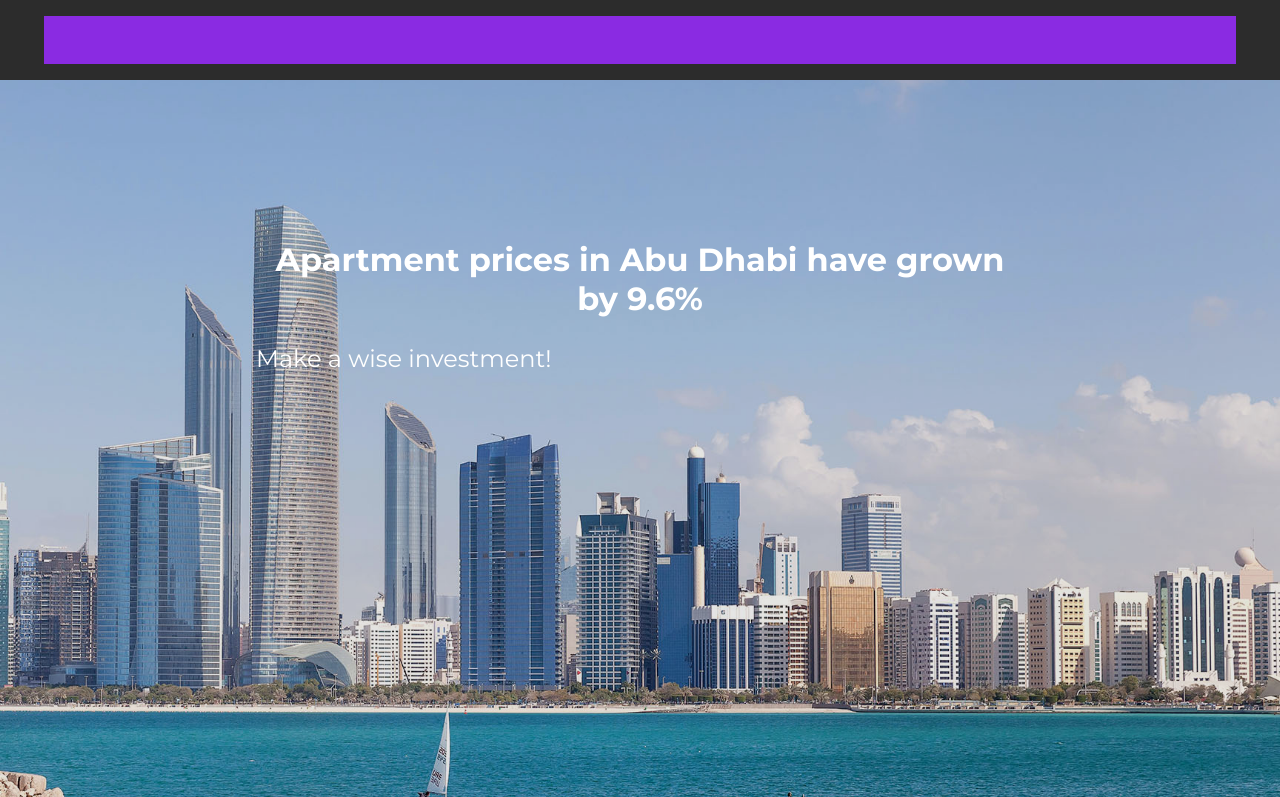
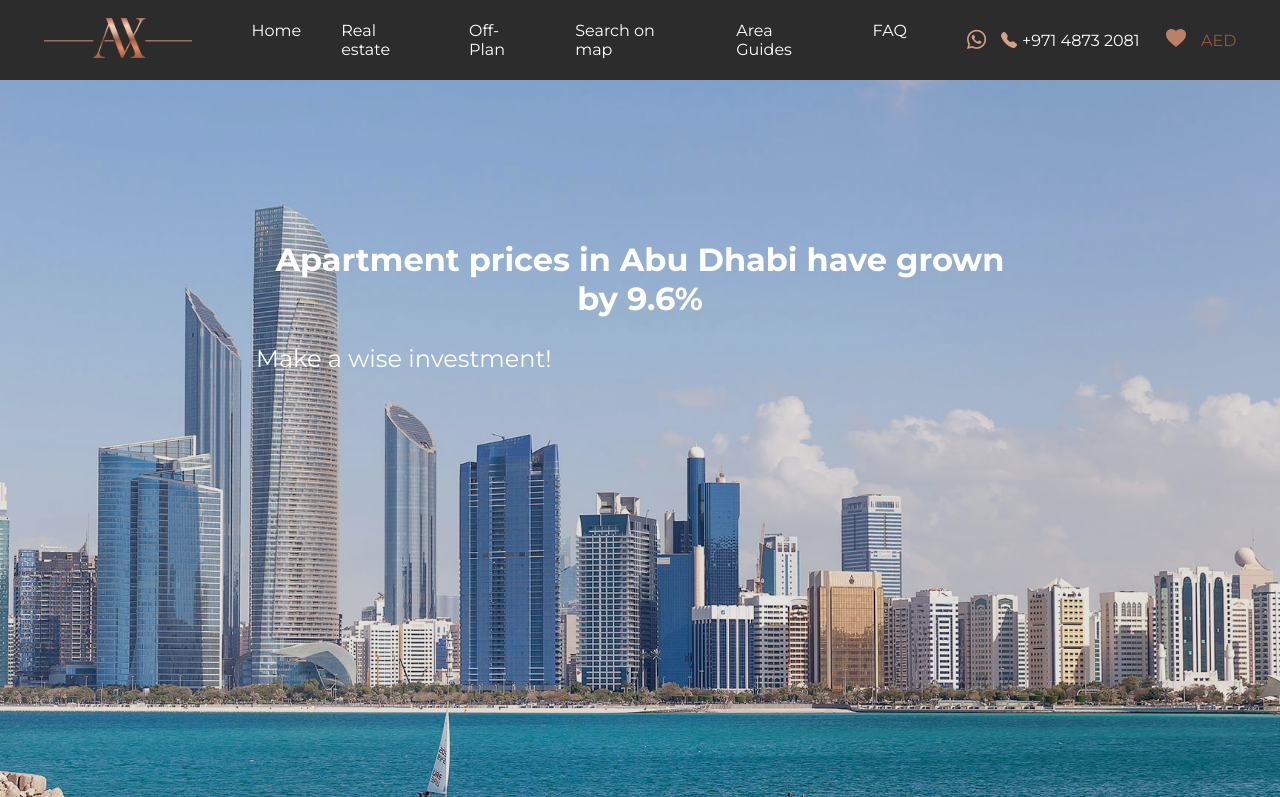
Before and after one commit to Srirup-Bhattacharyya/RealEstate, a plain HTML site: page index.html in a window 1280 px wide. Shown: the top 797 px of the page. Drawn offline with nearby package versions, Linux system fonts and the light colour scheme.

Commit message:
Navbar updated, applied margin to featureproperty header and much more........

```diff
--- a/index.html
+++ b/index.html
@@ -13,10 +13,23 @@
     <div class="Outer-Wrapper">
         <div class="header">
             <nav>
-                <li></li>
-                <li></li>
-                <li></li>
-                <li></li>
+                <div class="logo">
+                    <img src="./Assets/Images/logo.png" alt="">
+                </div>
+                <div class="quicklinks">
+                    <li><a class="href" href="">Home</a></li>
+                    <li><a class="href" href="">Real estate</a></li>
+                    <li><a class="href" href="">Off-Plan</a></li>
+                    <li><a class="href" href="">Search on map</a></li>
+                    <li><a class="href" href="">Area Guides</a></li>
+                    <li><a class="href" href="">FAQ</a></li>
+                </div>
+                <div class="navcontacts">
+                    <i class="bi bi-whatsapp Whatsapp"></i>
+                    <span class="phone"><i id="telephone" class="bi bi-telephone-fill"></i> <div class="number">+971 4873 2081</div></span>
+                    <div class="heart"><img src="./Assets/Icons/header-wishlist.svg" alt=""></div>
+                    <div class="currency">AED</div>
+                </div>
             </nav>
         </div>
         <section class="hero">
--- a/styles.css
+++ b/styles.css
@@ -2,10 +2,11 @@
 :root {
   --layoutpadding: 3.4%;
   --layoutwidth: 96.5%;
-  --layoutmargin: 6%;
+  --layoutmargin: 1.5%;
   --color1: #2C2C2C;
   --color2: #93583F;
   --color3: #252424;
+  --color4: #D3A188;
 }
 * {
   margin: 0;
@@ -34,12 +35,53 @@ nav {
   padding-right: var(--layoutpadding);
   position: fixed;
   z-index: 999;
+  gap: 60px;
 }
 li {
-  background-color: blueviolet;
-  width: 100%;
+  color: white;
+  width: fit-content;
   height: 60%;
   list-style-type: none;
+}
+.quicklinks{
+  display: flex;
+  gap: 40px;
+}
+.logo img{
+  height:40px;
+}
+.href{
+  text-decoration: none;
+  color: white;
+}
+.href:hover{
+  text-decoration: none;
+  cursor: pointer;
+  color: var(--color2);
+  transition: all 0.2s;
+}
+/* contacts of navbar */
+.Whatsapp{
+  color: var(--color4);
+  font-size: larger;
+}
+.phone{
+  background-color: var(--color1) !important;
+  width: 150px !important;
+}
+#telephone{
+  color: var(--color4);
+}
+.number{
+  margin-left: 5px;
+  color: white ;
+}
+.navcontacts{
+  display: flex;
+  align-items: center;
+  background-color: var(--color1);
+  color: var(--color2);
+  gap: 15px;
 }
 .hero {
   position: relative;
@@ -107,6 +149,7 @@ li {
   flex-direction: column;
   justify-content: center;
   align-items: center;
+  margin: var(--layoutmargin);
 }
 .propertyOptions {
   width: var(--layoutwidth);
```
Also changed, not shown: Assets/Images/logo.png (added).
